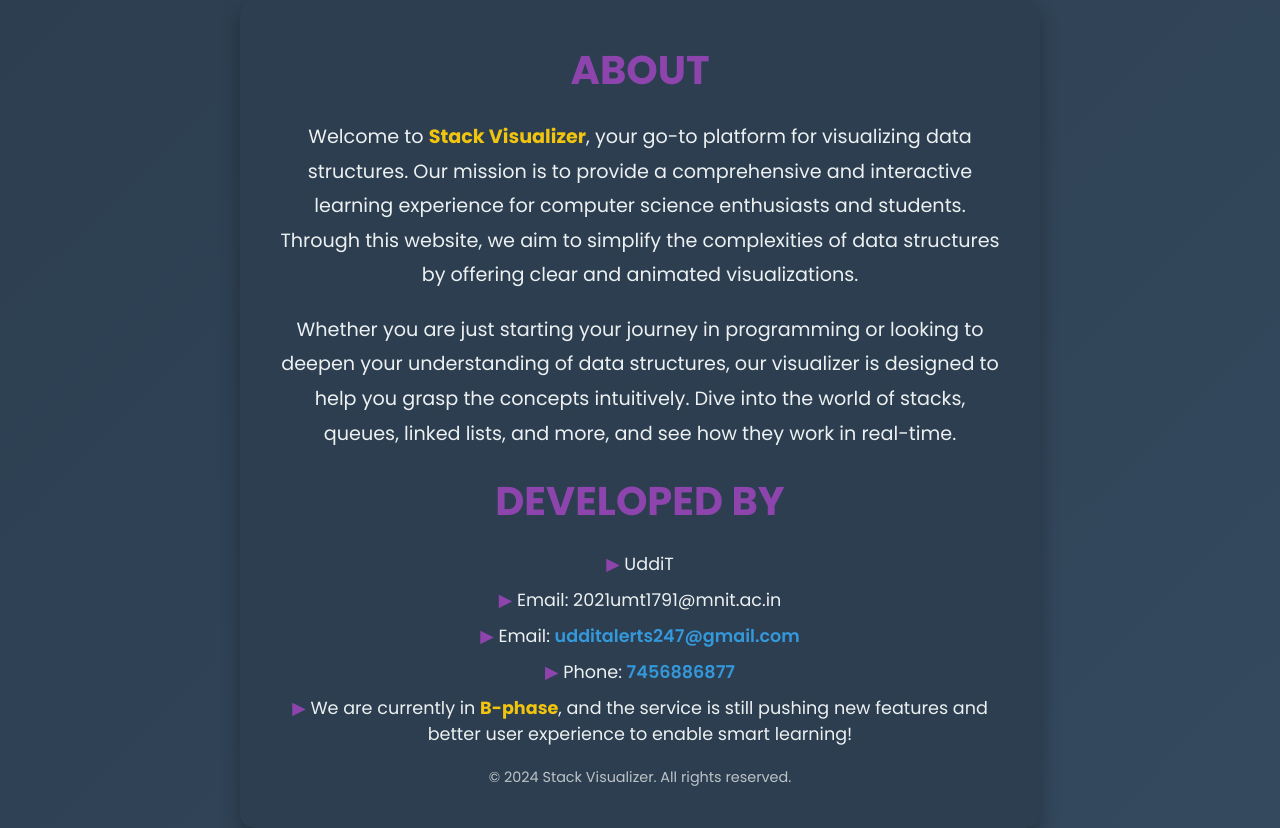
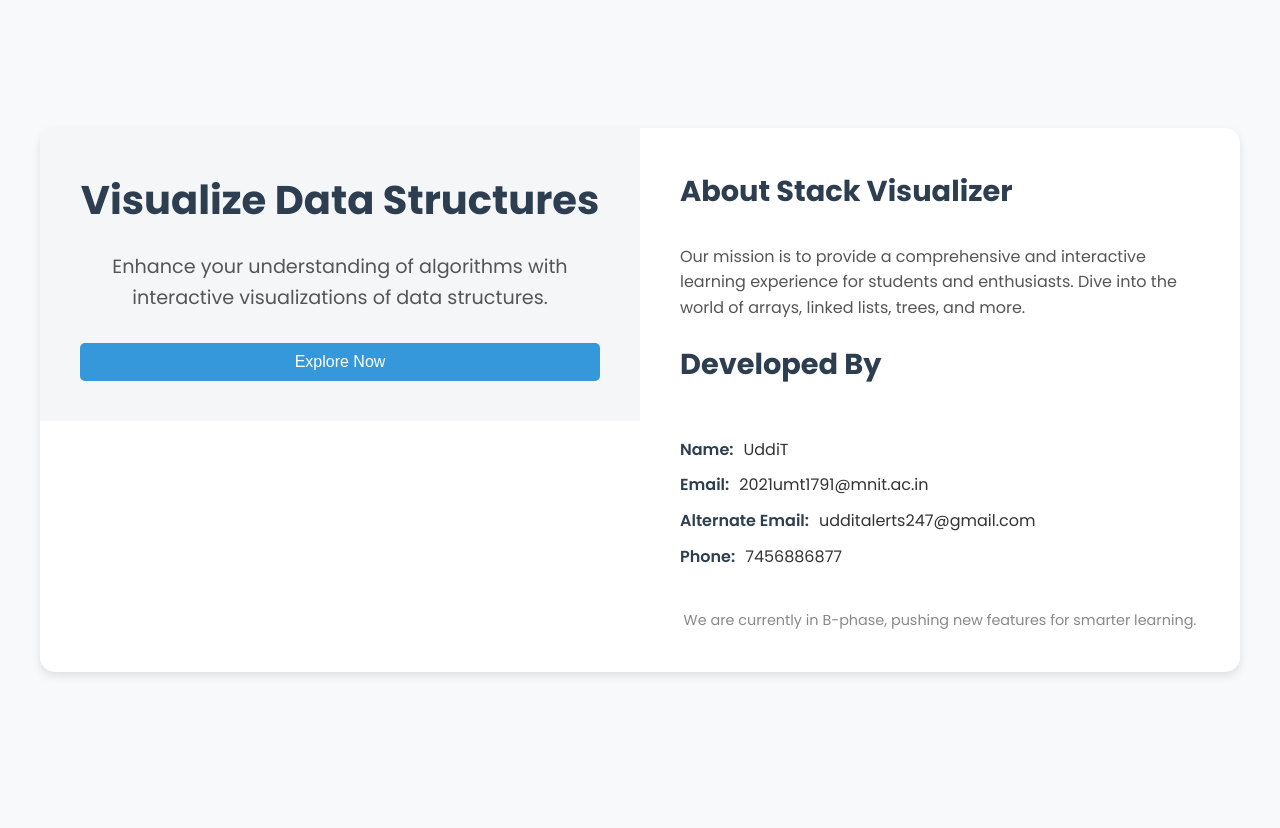
Before and after one commit to UDDITwork/DSA_Visualizer, a website: page about.html in a window 1280 px wide. After the commit the page ends 800 px from the top, so only its background shows below. Drawn offline with Linux system fonts and the light colour scheme.

Commit message:
Update about.html

```diff
--- a/about.html
+++ b/about.html
@@ -6,106 +6,147 @@
     <title>About - Data Structure Visualization</title>
     <link rel="icon" href="Home/assets/logo.png" type="image/png">
     <style>
-        @import url("https://fonts.googleapis.com/css2?family=Poppins:wght@300;400;600;700&display=swap");
+        @import url("https://fonts.googleapis.com/css2?family=Poppins:wght@400;600;700&display=swap");
 
         * {
             margin: 0;
             padding: 0;
             box-sizing: border-box;
-            font-family: "Poppins", sans-serif;
         }
 
         body {
-            background: linear-gradient(135deg, #2c3e50, #34495e);
-            color: #ecf0f1;
+            font-family: "Poppins", sans-serif;
+            background: #f8f9fa;
+            color: #333;
+            line-height: 1.6;
+            margin: 0;
             display: flex;
             justify-content: center;
             align-items: center;
             min-height: 100vh;
+            padding: 20px;
         }
 
         .container {
-            background: #2c3e50;
+            max-width: 1200px;
+            background: #fff;
             border-radius: 15px;
-            box-shadow: 0 10px 20px rgba(0, 0, 0, 0.3);
-            padding: 40px;
-            max-width: 800px;
-            text-align: center;
+            box-shadow: 0 4px 10px rgba(0, 0, 0, 0.1);
+            overflow: hidden;
+            display: flex;
+            align-items: flex-start;
         }
 
-        .container h2 {
-            font-size: 2.5rem;
-            color: #8e44ad;
-            margin-bottom: 20px;
-            text-transform: uppercase;
+        .left {
+            flex: 1;
+            background: #f4f6f8;
+            padding: 40px;
+            text-align: center;
+            display: flex;
+            flex-direction: column;
+            justify-content: center;
         }
 
-        .container p {
-            font-size: 1.2rem;
-            line-height: 1.8;
+        .left h1 {
+            font-size: 2.5rem;
+            color: #2c3e50;
             margin-bottom: 20px;
         }
 
-        .creators {
-            list-style: none;
-            padding: 0;
+        .left p {
+            font-size: 1.2rem;
+            color: #555;
+            margin-bottom: 30px;
+        }
+
+        .left button {
+            padding: 10px 20px;
+            font-size: 1rem;
+            color: #fff;
+            background-color: #3498db;
+            border: none;
+            border-radius: 5px;
+            cursor: pointer;
+            transition: background 0.3s;
+        }
+
+        .left button:hover {
+            background-color: #2980b9;
+        }
+
+        .right {
+            flex: 1;
+            padding: 40px;
+            display: flex;
+            flex-direction: column;
+            gap: 20px;
+        }
+
+        .right h2 {
+            font-size: 1.8rem;
+            color: #2c3e50;
+            margin-bottom: 10px;
+        }
+
+        .right p {
+            font-size: 1rem;
+            color: #555;
+        }
+
+        .creator-info {
+            display: flex;
+            flex-direction: column;
+            gap: 10px;
             margin-top: 20px;
         }
 
-        .creators li {
-            font-size: 1.1rem;
-            margin: 10px 0;
+        .creator-info div {
+            display: flex;
+            align-items: center;
+            gap: 10px;
         }
 
-        .creators li::before {
-            content: "▶ ";
-            color: #8e44ad;
+        .creator-info div span {
+            font-weight: 600;
+            color: #2c3e50;
         }
 
         footer {
             margin-top: 20px;
             font-size: 0.9rem;
-            color: #bdc3c7;
-        }
-
-        header {
-            margin-bottom: 20px;
-        }
-
-        .container a {
-            color: #3498db;
-            text-decoration: none;
-            font-weight: 600;
-        }
-
-        .container a:hover {
-            text-decoration: underline;
-        }
-
-        .highlight {
-            color: #f1c40f;
-            font-weight: 700;
+            color: #888;
+            text-align: center;
         }
     </style>
 </head>
 <body>
     <div class="container">
-        <header>
-            <h2>About</h2>
-        </header>
-        <p>Welcome to <span class="highlight">Stack Visualizer</span>, your go-to platform for visualizing data structures. Our mission is to provide a comprehensive and interactive learning experience for computer science enthusiasts and students. Through this website, we aim to simplify the complexities of data structures by offering clear and animated visualizations.</p>
-        <p>Whether you are just starting your journey in programming or looking to deepen your understanding of data structures, our visualizer is designed to help you grasp the concepts intuitively. Dive into the world of stacks, queues, linked lists, and more, and see how they work in real-time.</p>
-        <h2>Developed By</h2>
-        <ul class="creators">
-            <li>UddiT</li>
-            <li>Email: 2021umt1791@mnit.ac.in</li>
-            <li>Email: <a href="mailto:udditalerts247@gmail.com">udditalerts247@gmail.com</a></li>
-            <li>Phone: <a href="tel:7456886877">7456886877</a></li>
-            <li>We are currently in <span class="highlight">B-phase</span>, and the service is still pushing new features and better user experience to enable smart learning!</li>
-        </ul>
-        <footer>
-            &copy; 2024 Stack Visualizer. All rights reserved.
-        </footer>
+        <!-- Left Section -->
+        <div class="left">
+            <h1>Visualize Data Structures</h1>
+            <p>
+                Enhance your understanding of algorithms with interactive visualizations of data structures.
+            </p>
+            <button>Explore Now</button>
+        </div>
+
+        <!-- Right Section -->
+        <div class="right">
+            <h2>About Stack Visualizer</h2>
+            <p>
+                Our mission is to provide a comprehensive and interactive learning experience for students and enthusiasts. Dive into the world of arrays, linked lists, trees, and more.
+            </p>
+            <h2>Developed By</h2>
+            <div class="creator-info">
+                <div><span>Name:</span> UddiT</div>
+                <div><span>Email:</span> 2021umt1791@mnit.ac.in</div>
+                <div><span>Alternate Email:</span> udditalerts247@gmail.com</div>
+                <div><span>Phone:</span> 7456886877</div>
+            </div>
+            <footer>
+                We are currently in B-phase, pushing new features for smarter learning.
+            </footer>
+        </div>
     </div>
 </body>
 </html>
```
